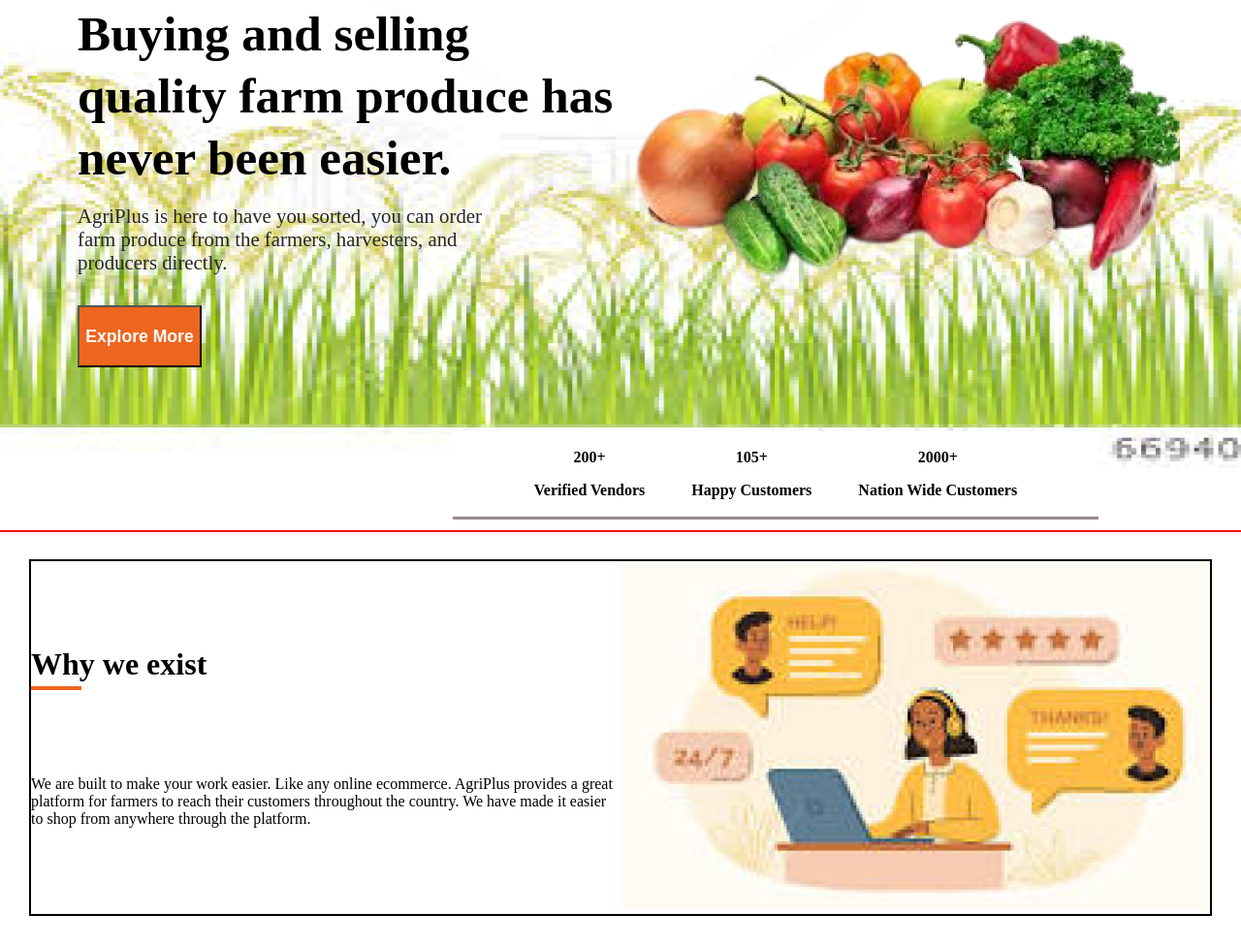
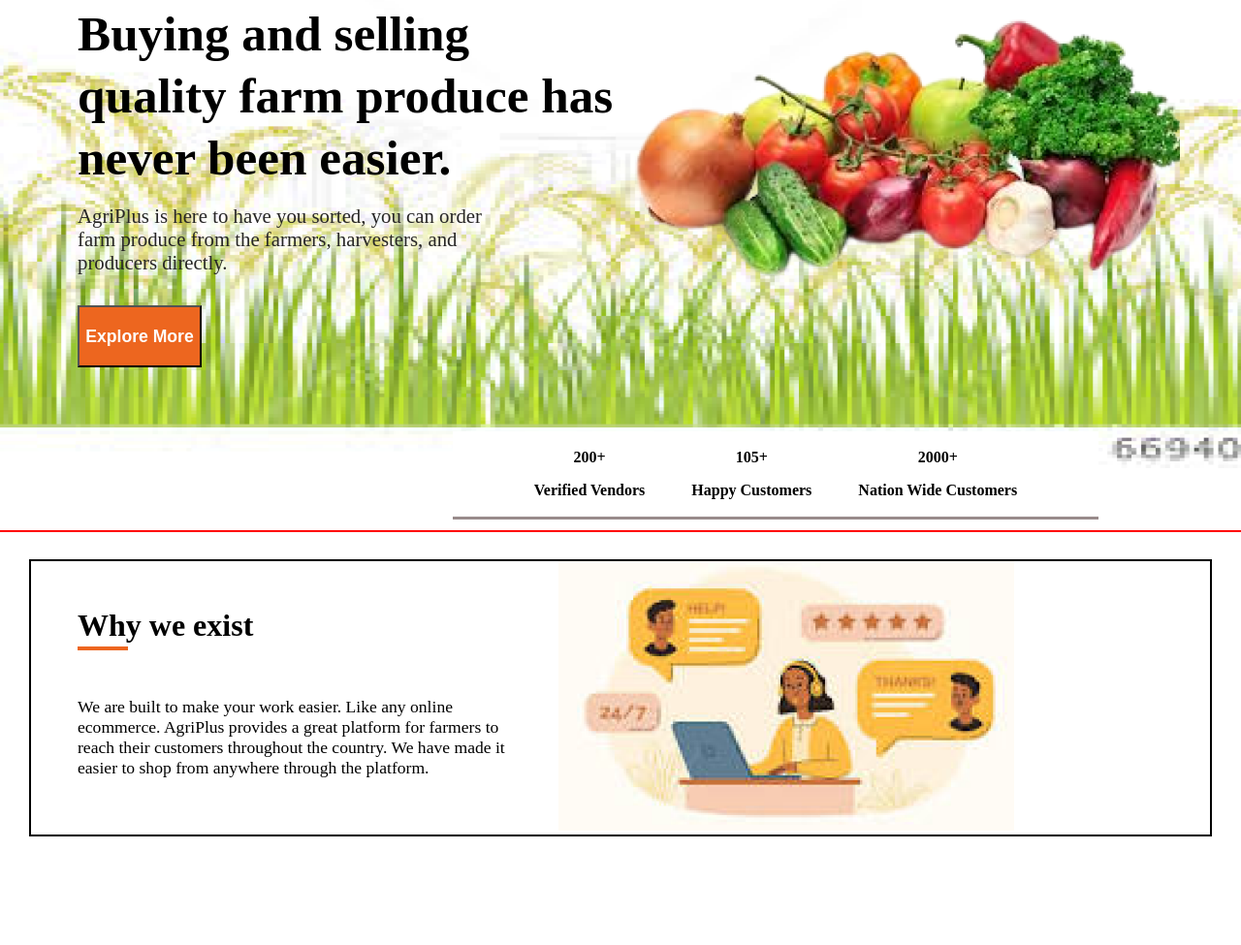
Before and after one commit to Kangonga/agriplus_landing_page, a plain HTML site: page index.html in a window 1280 px wide. Shown: the part 213-1188 px from the top of the page at 97% size. After the commit the page ends 1106 px from the top, so only its background shows below. Drawn offline with Linux system fonts and the light colour scheme.

Commit message:
resize content in about

```diff
--- a/assets/styles.css
+++ b/assets/styles.css
@@ -181,13 +181,15 @@ body{
 }
 
 .about-child {
-    width: 50%;
+    width: 60%;
 }
 
 .about-content {
     display: flex;
     flex-direction: column;
-    justify-content: space-evenly;
+    width: 40%;
+    padding: 3rem;
+    gap: 3rem;
 }
 
 .with-line-text {
@@ -195,6 +197,9 @@ body{
     font-weight: 900;
 }
 
+.about-text-body {
+    font-size: 1.1rem;
+}
 .about-image {
-    width: 100%;
+    width: 70%;
 }
```
